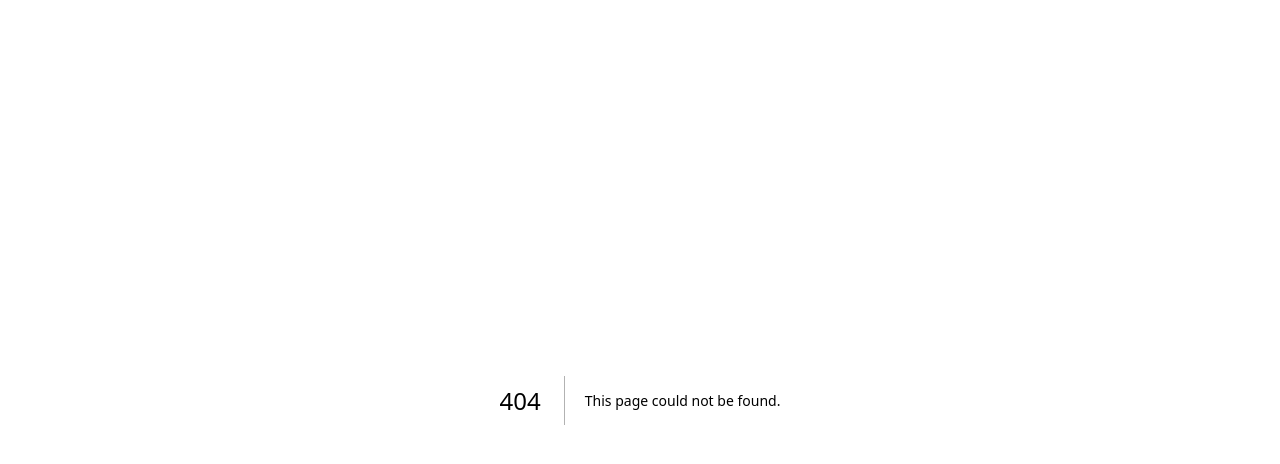
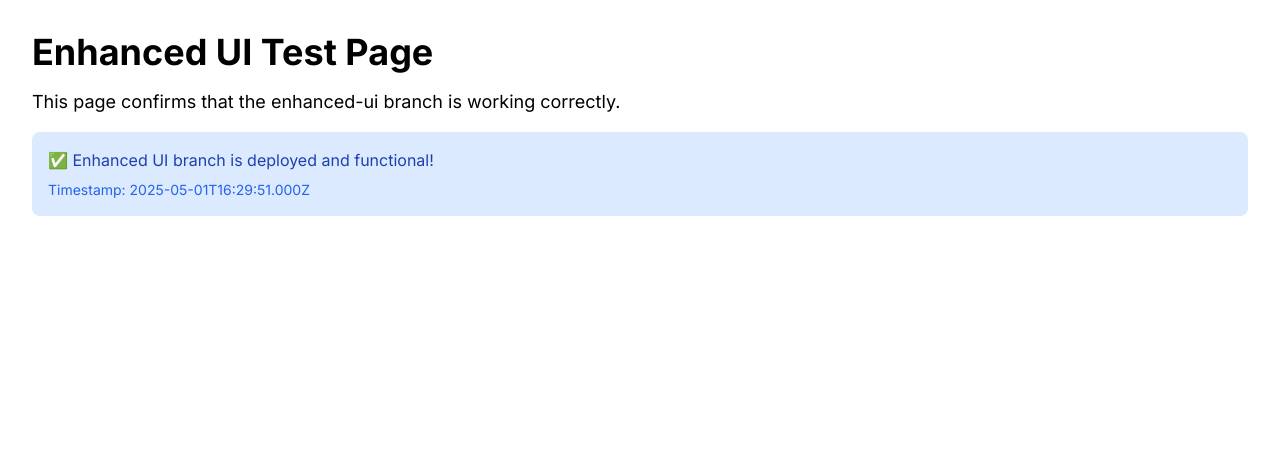
Before and after one commit to waldfalke/rus-100, a Next.js app: page /test-enhanced in a window 1280 px wide. Before the commit this address had no page. Shown: the top 464 px of the page. Built offline with nearby package versions, Linux system fonts and the light colour scheme.

Commit message:
Add test page for enhanced-ui deployment verification

```diff
--- /dev/null
+++ b/app/test-enhanced/page.tsx
@@ -0,0 +1,18 @@
+export default function TestEnhancedPage() {
+  return (
+    <div className="container mx-auto p-8">
+      <h1 className="text-4xl font-bold mb-4">Enhanced UI Test Page</h1>
+      <p className="text-lg mb-4">
+        This page confirms that the enhanced-ui branch is working correctly.
+      </p>
+      <div className="bg-blue-100 p-4 rounded-lg">
+        <p className="text-blue-800">
+          ✅ Enhanced UI branch is deployed and functional!
+        </p>
+        <p className="text-sm text-blue-600 mt-2">
+          Timestamp: {new Date().toISOString()}
+        </p>
+      </div>
+    </div>
+  );
+}
```
